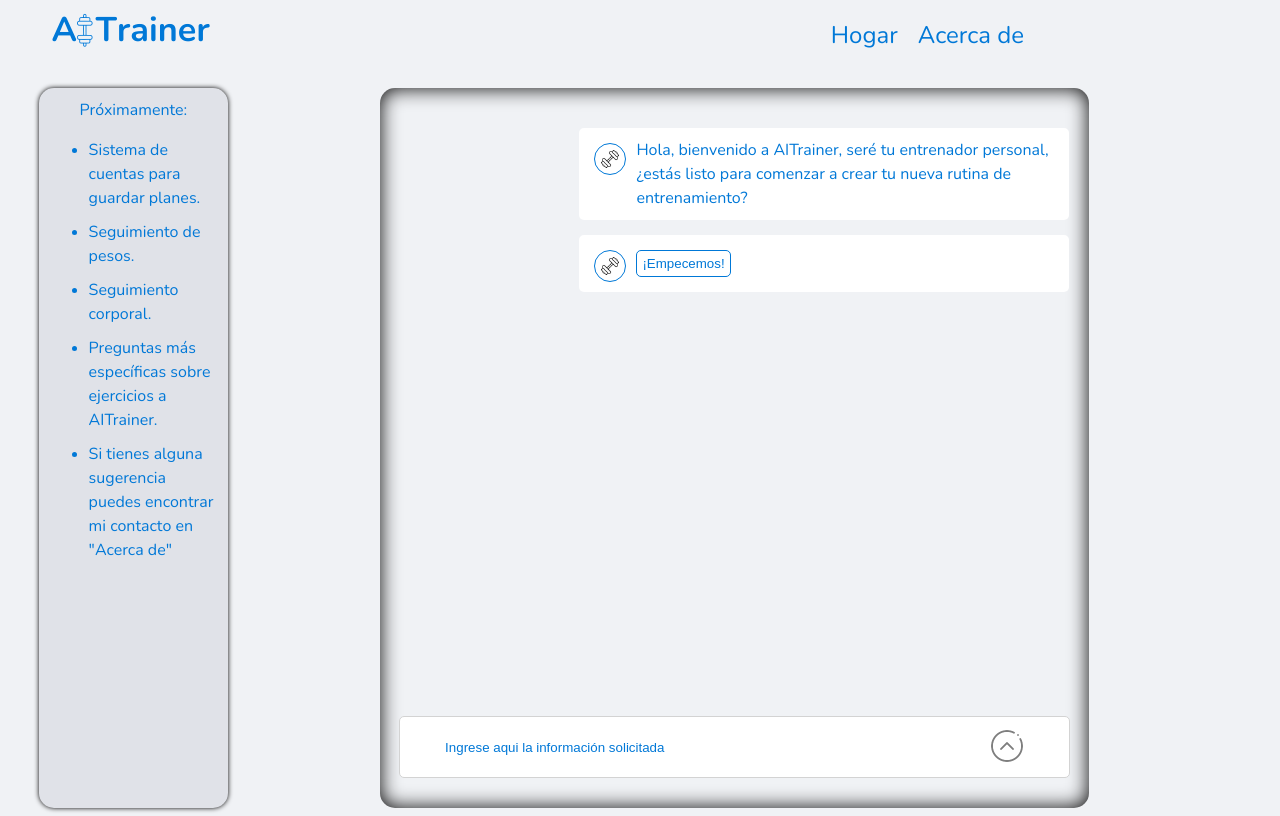
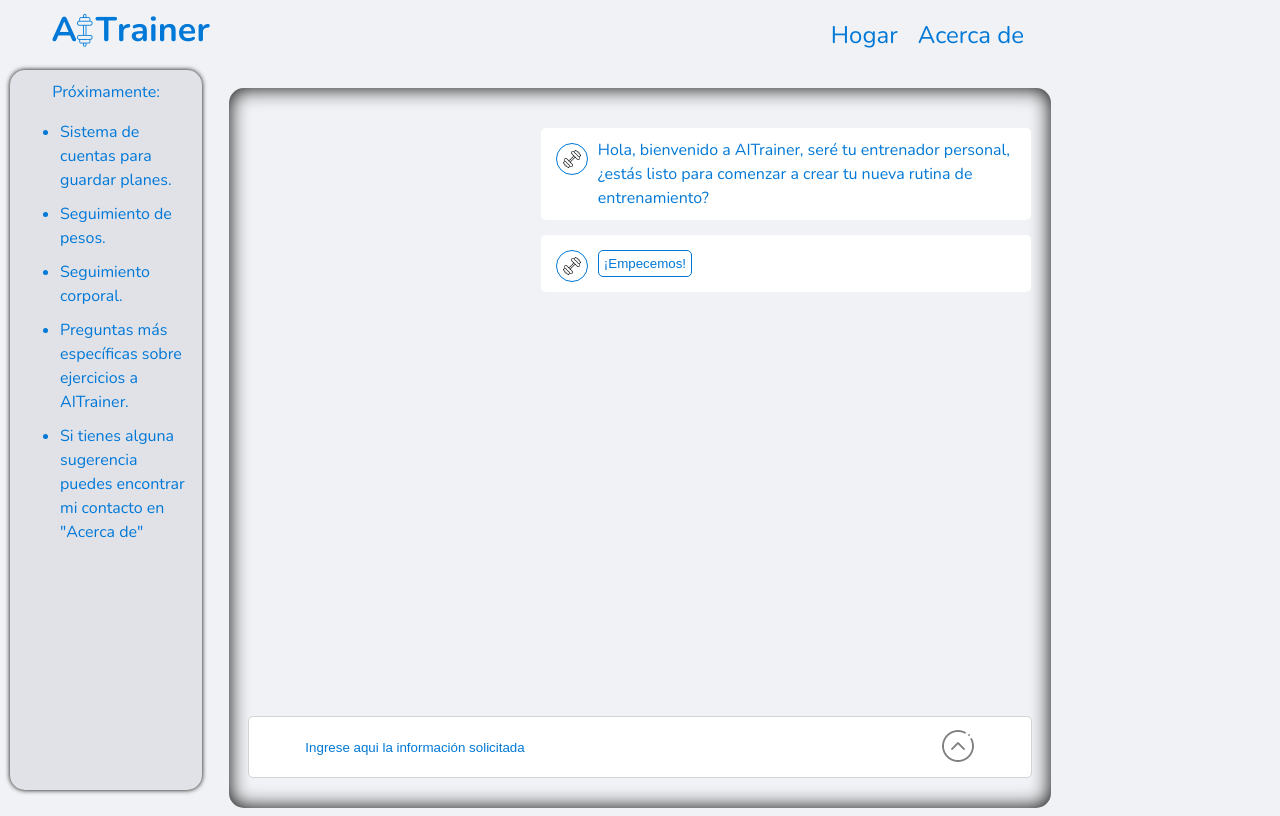
Before and after one commit to EServetti/AITrainer_front, a React (Vite) app: page / in a window 1280 px wide. Built offline with nearby package versions, Linux system fonts and the light colour scheme.

Commit message:
Cambios esteticos

```diff
--- a/src/context/conversationContext.tsx
+++ b/src/context/conversationContext.tsx
@@ -79,7 +79,6 @@ export function ConversationProvider({ children }: ConversationProviderProps) {
   useEffect(() => {
     valuesRef.current = values;
     console.log(values);
-
   }, [values]);
 
   // crea el plan con la info del user
@@ -121,20 +120,18 @@ export function ConversationProvider({ children }: ConversationProviderProps) {
     {
       id_message: "dias_bot",
       sender: "bot",
-      text: (
-        <div>
-          ¿Cuántos días tienes pensado entrenar?
-        </div>
-      ),
+      text: <div>¿Cuántos días tienes pensado entrenar?</div>,
       typeOfAnswer: "number",
     },
     {
       id_message: "horas_bot",
       sender: "bot",
       text: (
-        <div>¿Cuánto tiempo quieres dedicar a cada sesión de entrenamiento?</div>
+        <div>
+          ¿Cuánto tiempo quieres dedicar a cada sesión de entrenamiento?
+        </div>
       ),
-      typeOfAnswer: "select_hours"
+      typeOfAnswer: "select_hours",
     },
     {
       id_message: "obj_bot",
@@ -146,6 +143,12 @@ export function ConversationProvider({ children }: ConversationProviderProps) {
         </div>
       ),
       typeOfAnswer: "string",
+    },
+    {
+      id_message: "create",
+      sender: "bot",
+      text: "¡Ok, con esta información estoy listo para crear tu plan!",
+      typeOfAnswer: null,
     },
   ];
 
@@ -172,34 +175,35 @@ export function ConversationProvider({ children }: ConversationProviderProps) {
         waitingForAnswer == false
       ) {
         addNewMessage([messagesToSend[index]]);
-        setIndex(index + 1)
+        setIndex(index + 1);
         await sleep(500);
         setwaitingForAnswer(true);
       }
       sleep(1000);
       // recolecta la info y hace el plan
-      //   if (finishedQuestions == true) {
-      //     if (errorInfo) {
-      //       deleteMessages("errores");
-      //       addNewMessage([
-      //         {
-      //           id_message: "errores",
-      //           sender: "bot",
-      //           text: (
-      //             <div>
-      //               <span>La info ingresada tiene los siguientes errores: </span>{" "}
-      //               <br />
-      //               <span className="errors">{errorInfo}</span> <br />
-      //               <span>
-      //                 Porfavor ingresa la info de manera correcta y presiona
-      //                 "Crear plan"
-      //               </span>
-      //             </div>
-      //           ),
-      //         },
-      //       ]);
-      //     }
-      //   }
+      if (finishedQuestions == true) {
+        if (errorInfo) {
+          deleteMessages("errores");
+          addNewMessage([
+            {
+              id_message: "errores",
+              sender: "bot",
+              text: (
+                <div>
+                  <span>La info ingresada tiene los siguientes errores: </span>{" "}
+                  <br />
+                  <span className="errors">{errorInfo}</span> <br />
+                  <span>
+                    Porfavor ingresa la info de manera correcta y presiona
+                    "Crear plan"
+                  </span>
+                </div>
+              ),
+              typeOfAnswer: null,
+            },
+          ]);
+        }
+      }
     }
     sendMessages();
   }, [
@@ -219,7 +223,7 @@ export function ConversationProvider({ children }: ConversationProviderProps) {
         addNewMessage,
         deleteMessages,
         nextQuestion,
-        setValues
+        setValues,
       }}
     >
       {children}
--- a/src/services/createPlan.tsx
+++ b/src/services/createPlan.tsx
@@ -1,8 +1,8 @@
 import axios from "axios";
-import { Info, sleep } from "../pages/home";
+import { sleep } from "../pages/home";
 import { path } from "../path";
-import { Message } from "../pages/home";
 import returnPlan from "./returnPlan";
+import { Info, Message } from "../types";
 
 async function createPlan(
   infoUser: Info,
@@ -21,6 +21,7 @@ async function createPlan(
           <div className="spinner"></div>
         </div>
       ),
+      typeOfAnswer: null
     },
   ]);
   axios
@@ -37,9 +38,10 @@ async function createPlan(
         deleteMessages("cargando");
         deleteMessages("create_button")
         addNewMessage([{
-          id_message: "sending_plans",
+          id_message: "enviando_mensaje",
           sender: "bot",
-          text: "Aqui tienes un plan de entrenamiento que se ajusta a tus especificaciones:"
+          text: "Aqui tienes un plan de entrenamiento que se ajusta a tus especificaciones:",
+          typeOfAnswer: null
         }])
         sleep(1000)
         returnPlan(response.message, addNewMessage)
--- a/src/style/aside.css
+++ b/src/style/aside.css
@@ -1,6 +1,9 @@
 aside {
     min-height: calc(100vh - 80px);
     width: 15%;
+    position: fixed;
+    left: 10px;
+    top: 70px;
     min-width: 150px;
     box-sizing: border-box;
     display: flex;
@@ -11,6 +14,7 @@ aside {
     background-color: #E0E2E8;
     box-shadow:  0 0 5px 0px black;
     border-radius: 15px;
+    margin-right: auto;
 }
 
 aside li {
--- a/src/style/home.css
+++ b/src/style/home.css
@@ -1,6 +1,13 @@
+.main_home {
+  width: 100%;
+  display: flex;
+  justify-content: center;
+  align-items: flex-start;
+}
+
 .chat {
   min-height: calc(100vh - 80px);
-  width: 70%;
+  width: 65%;
   min-width: 700px;
   display: flex;
   flex-direction: column;
@@ -11,8 +18,8 @@
   padding-top: 40px;
   box-shadow: inset 0px 0px 20px 0px black;
   border-radius: 15px;
-  margin-left: auto;
-  margin-right: auto;
+  /* margin-left: auto;
+  margin-right: auto; */
 }
 
 .writing_bar {
```
